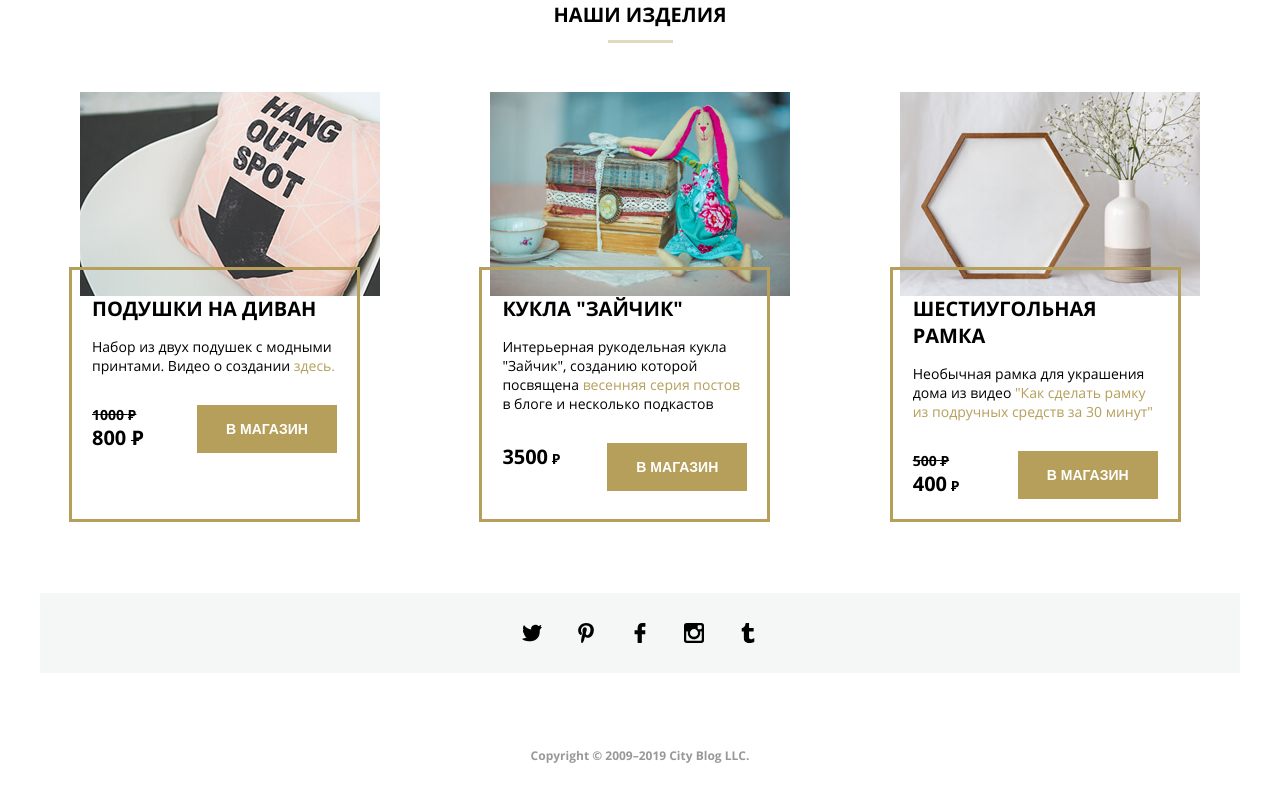
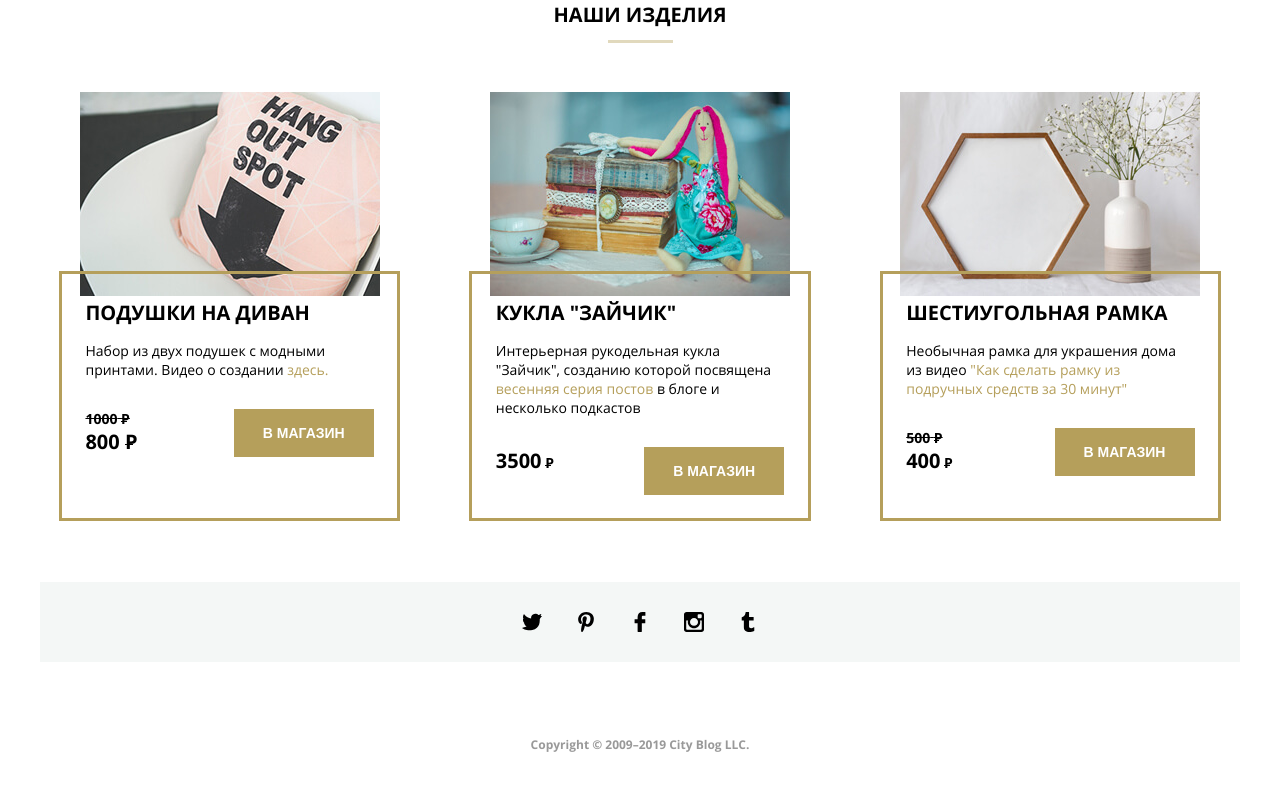
Before and after one commit to Polya008/mq-diplom, a plain HTML site: page index.html in a window 1280 px wide. Shown: the part 2727-3529 px from the top of the page. Drawn offline with Linux system fonts and the light colour scheme; files whose address does not match are found by name.

Commit message:
Add files via upload

```diff
--- a/css/style.css
+++ b/css/style.css
@@ -534,16 +534,15 @@
 }
 
 .description {
-  width: 85%; /*300*/
+  width: 100%; /*300*/
   max-height: 263px; /*263*/
   align-items: flex-end;
   flex-grow: 1;
   outline: 3px solid #b59f5b;
-  padding-left: 20px;
-  padding-right: 20px;
-  padding-bottom: 20px;
-  margin-top: -20px;
-  transform: translate(10px, -10px);
+  padding-left: 7%;
+  padding-right: 7%;
+  padding-bottom: 7%;
+  margin-top: -8%;
 }
 
 .sale-description{
@@ -920,9 +919,10 @@
     width: 60%;
   }
 
-.foto-post {
+/*.foto-post {
   width: 48%;
-}
+}*/
+
 .edition {
   margin-bottom: 20px;
  }
@@ -935,8 +935,6 @@
 .post {
   width: 100%;
   flex-direction: column;
-
-
 }
 
  .post:after {
```
Also changed, not shown: index.html (+2 -2 lines). Lines whose indentation alone changed are shown as unchanged.
